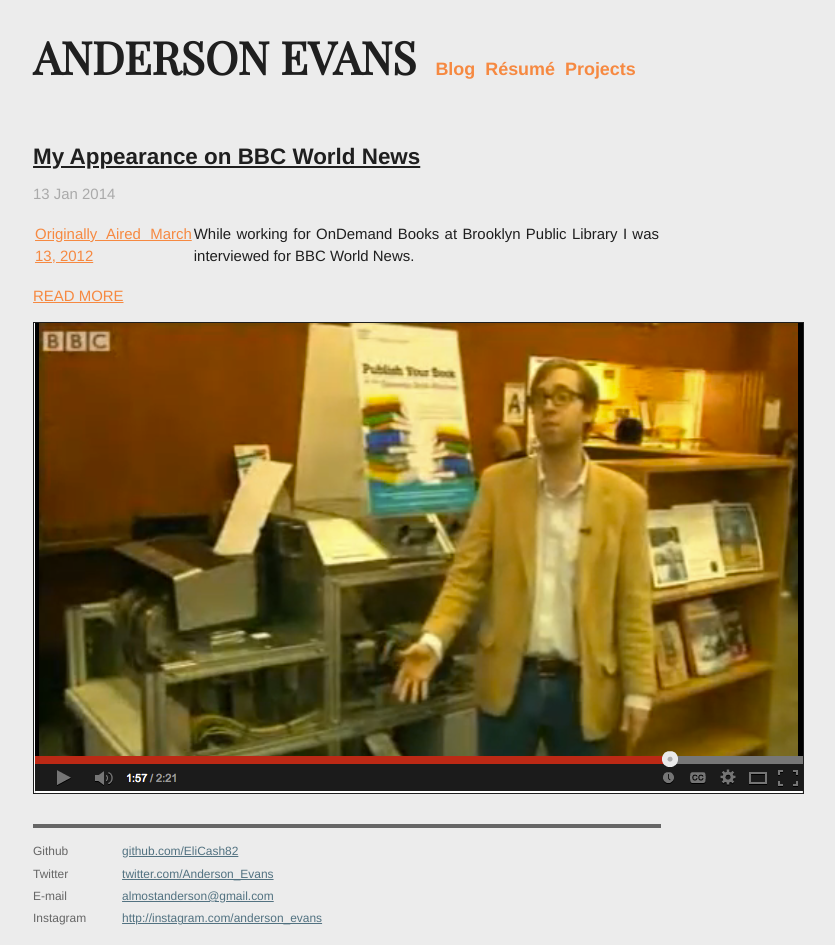
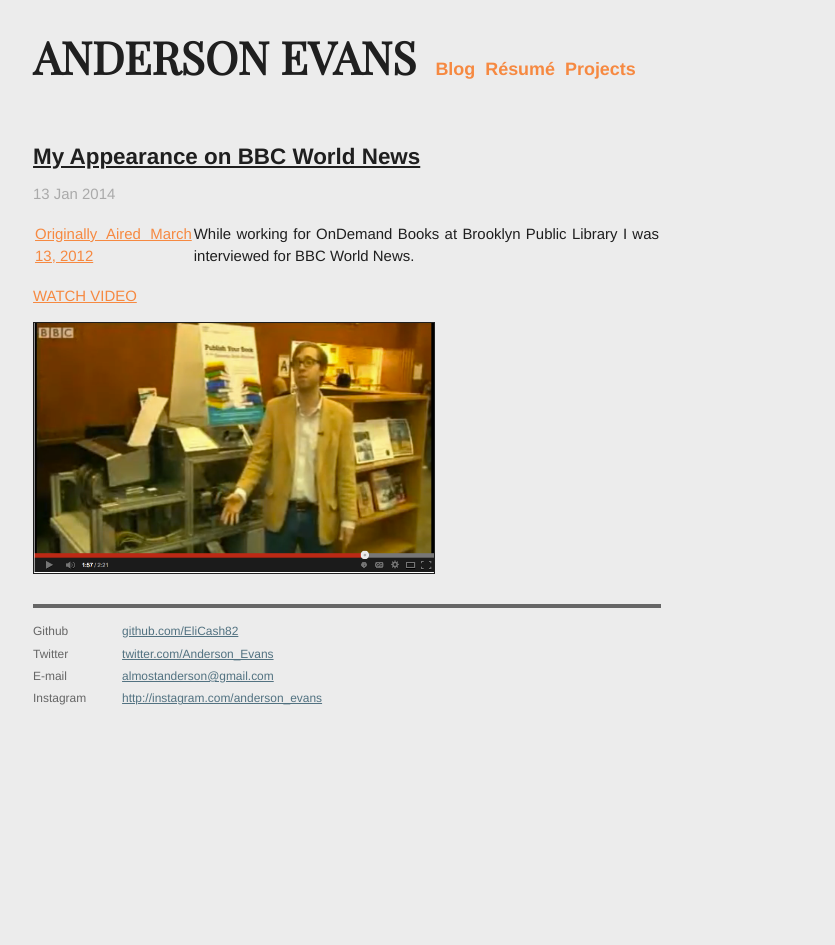
Before and after one commit to EliCash82/elicash82.github.com, a Jekyll site: the page built from _posts/2014-01-13-My-Appearance-On-BBC-World-News.md, in a window 1280 px wide. Shown: the whole page, without its empty margins (293-1128 px from the left). Built offline with Jekyll 4.4.1, drawn with Linux system fonts in a browser that asks for light colours; Markdown is read by kramdown in place of the engine named in the settings.

Commit message:
Edited blog post

```diff
--- a/_posts/2014-01-13-My-Appearance-On-BBC-World-News.md
+++ b/_posts/2014-01-13-My-Appearance-On-BBC-World-News.md
@@ -7,8 +7,8 @@
 
 [Originally Aired March 13, 2012][bbc] | While working for OnDemand Books at Brooklyn Public Library I was interviewed for BBC World News.
 
-[READ MORE][bbc]
+[WATCH VIDEO][bbc]
 
-<img src="{{ site.url }}/assets/bbcme.png" border=1>
+<img src="{{ site.url }}/assets/bbcme.png" border=1 height=250 width=400>
 
 [bbc]:http://www.youtube.com/watch?v=I9biVdn7AxY
```
